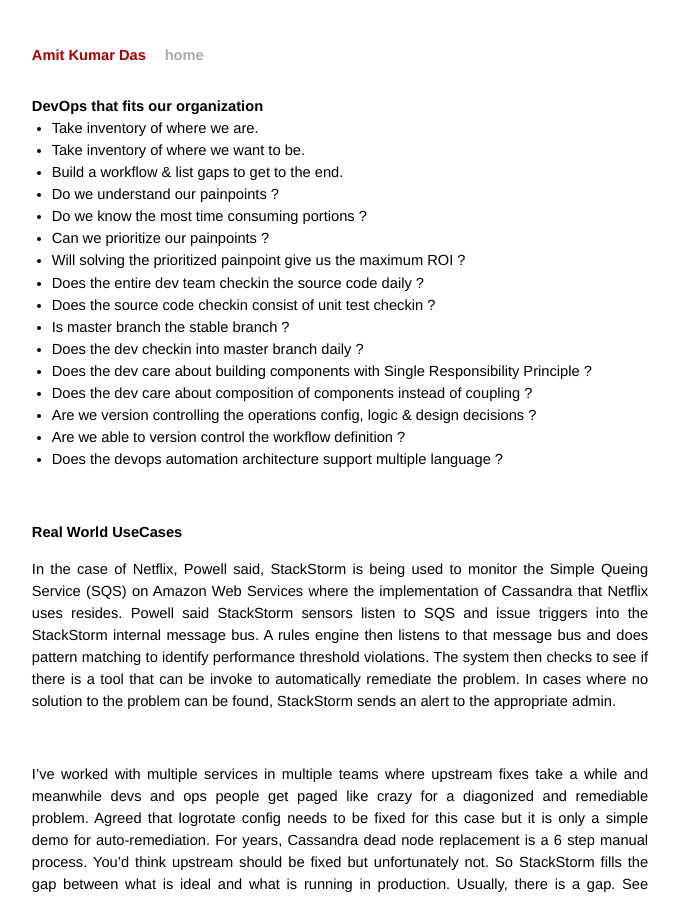
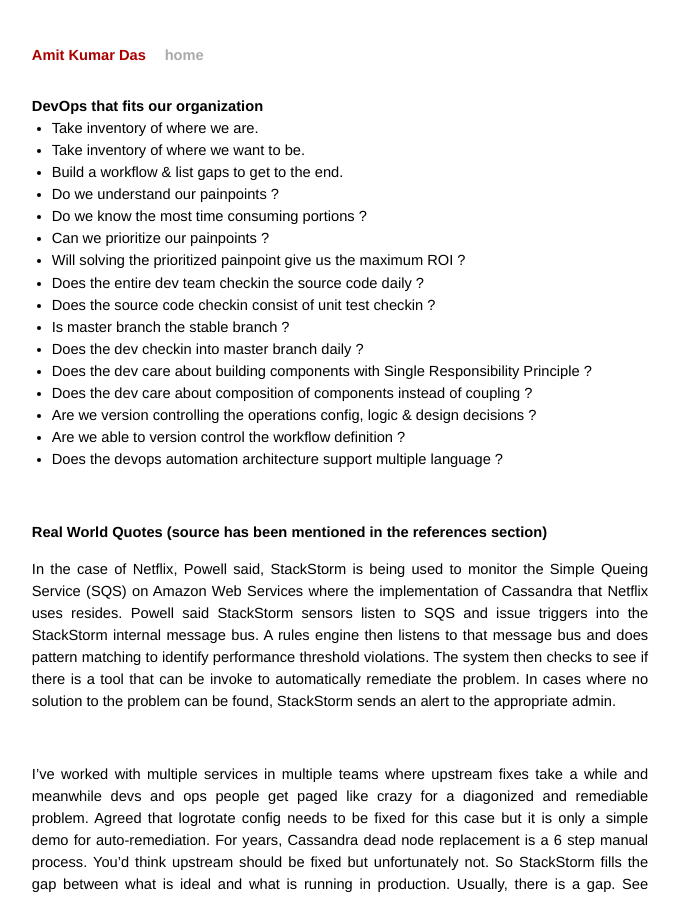
Before and after one commit to AmitKumarDas/amitkumardas.github.io, a Jekyll site: the page built from _posts/2016-08-21-my-views-on-devops.md, in a window 1280 px wide and 900 px high. Shown: the whole window, without its empty margins (300-980 px from the left). Built offline with Jekyll 4.4.1, drawn with Linux system fonts in a browser that asks for light colours.

Commit message:
Update 2016-08-21-my-views-on-devops.md

```diff
--- a/_posts/2016-08-21-my-views-on-devops.md
+++ b/_posts/2016-08-21-my-views-on-devops.md
@@ -24,7 +24,7 @@ title: My views on devops
 
 <br />
 
-## Real World UseCases
+## Real World Quotes (source has been mentioned in the references section)
 
 > In the case of Netflix, Powell said, StackStorm is being used to monitor the Simple Queing Service (SQS) on Amazon Web Services where the implementation of Cassandra that Netflix uses resides. Powell said StackStorm sensors listen to SQS and issue triggers into the StackStorm internal message bus. A rules engine then listens to that message bus and does pattern matching to identify performance threshold violations. The system then checks to see if there is a tool that can be invoke to automatically remediate the problem. In cases where no solution to the problem can be found, StackStorm sends an alert to the appropriate admin.
 
```
